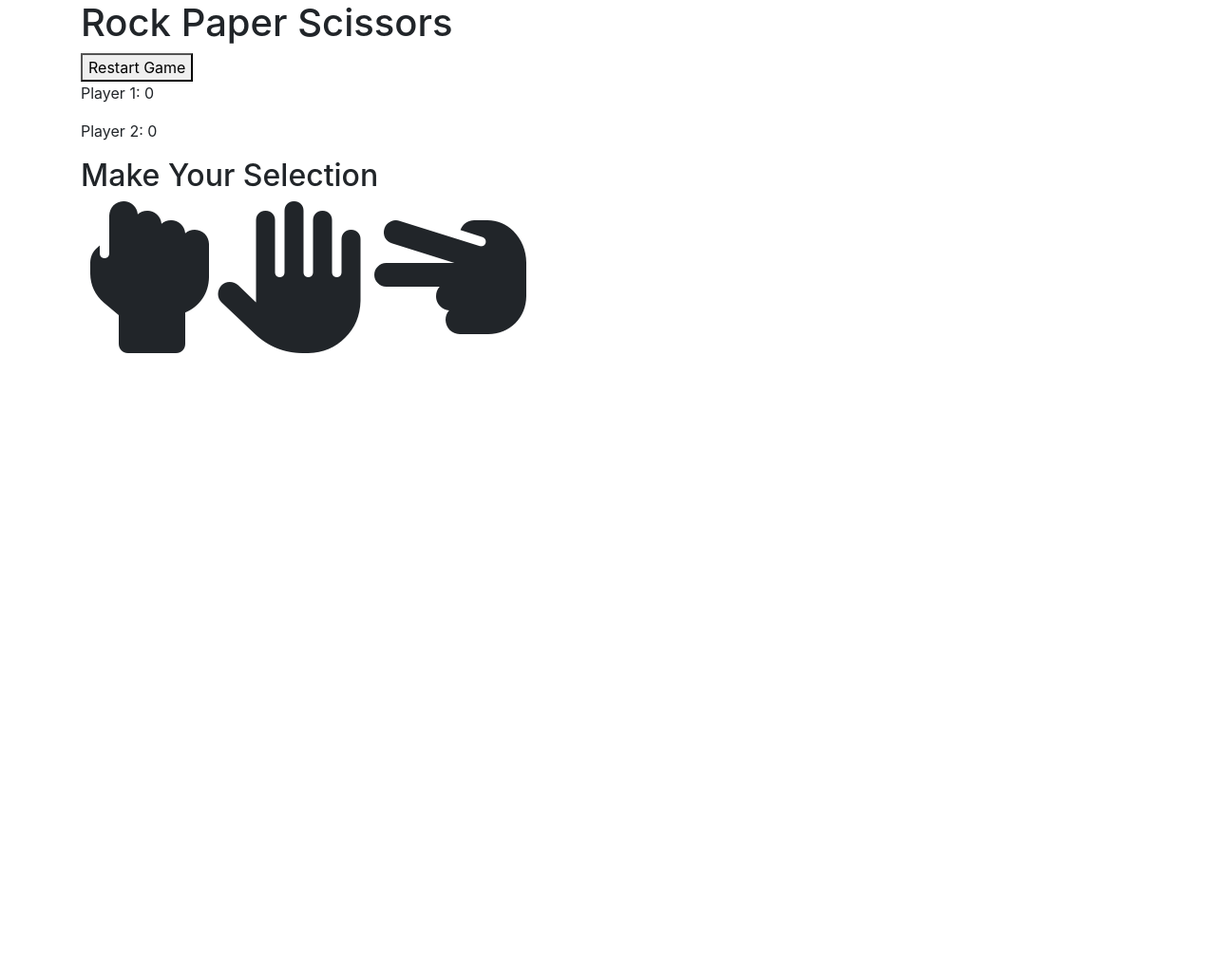
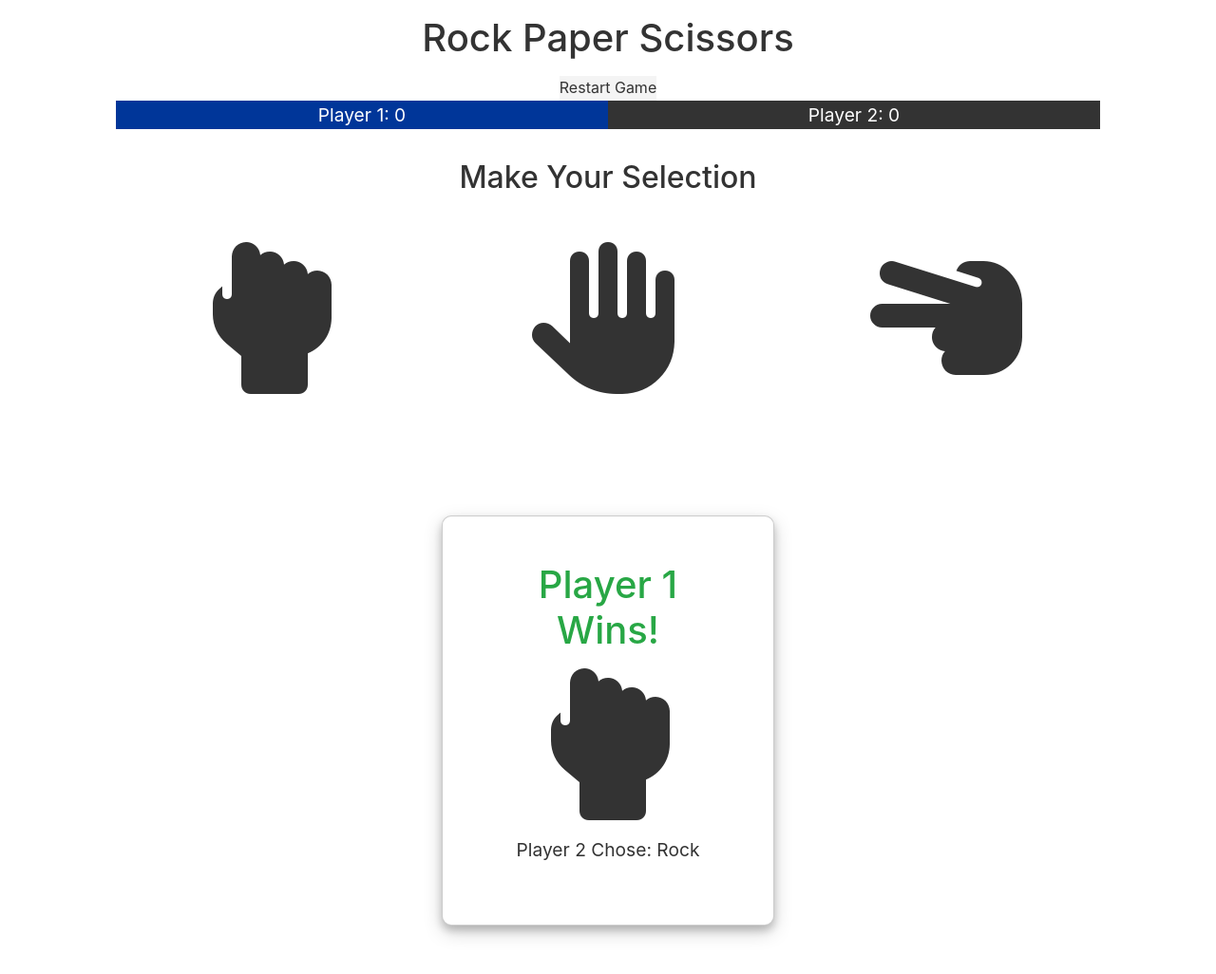
Before and after one commit to clarkalms/RPS-Multiplayer, a plain HTML site: page index.html in a window 1280 px wide. Shown: the whole page at 95% size. Before the commit the page ends 800 px from the top, so only its background shows below. Drawn offline with nearby package versions, Linux system fonts and the light colour scheme.

Commit message:
added basic css for page and modal

```diff
--- a/css/modal.css
+++ b/css/modal.css
@@ -0,0 +1,45 @@
+:root {
+    --modal-duration: 1s;
+}
+
+.modal {
+    display: contents;
+    position: fixed;
+    z-index: 1;
+    left: 0;
+    right: 0;
+    height: 100%;
+    width: 100%;
+    overflow: auto;
+    background: rgba(0, 0, 0, 0.5);
+}
+
+.modal-content {
+    background: #fff;
+    text-align: center;
+    margin: 10% auto;
+    width: 350px;
+    border-radius: 10px;
+    padding: 3rem;
+    box-shadow: 0 5px 8px 0 rgba(0, 0, 0, 0.2), 0 7px 20px 0 rgba(0, 0, 0, 0.17);
+    animation-name: modalopen;
+    animation-duration: var(--modal-duration);
+}
+
+.modal-content h1 {
+    margin-bottom: 1rem;
+}
+
+.modal-content p {
+    font-size: 1.2rem;
+    margin-top: 1rem;
+}
+
+@keyframes modalopen {
+    from {
+        opacity: 0;
+    }
+    to {
+        opacity: 1;
+    }
+}
--- a/css/style.css
+++ b/css/style.css
@@ -0,0 +1,111 @@
+@import url("https://fonts.googleapis.com/css?family=Roboto&display=swap");
+
+:root {
+    --primary-color: #003699;
+    --dark-color: #333;
+    --light-color: #f4f4f4;
+    --lose-color: #dc3545;
+    --win-color: #28a745;
+    --modal-duration: 1s;
+
+}
+
+* {
+    box-sizing: border-box;
+    padding: 0;
+    margin: 0;
+}
+
+body {
+    font-family: -apple-system, BlinkMacSystemFont, 'Segoe UI', Roboto, Oxygen, Ubuntu, Cantarell, 'Open Sans', 'Helvetica Neue', sans-serif;
+    line-height: 1.6;
+    background: #fff;
+    color: #333;
+}
+
+.container {
+    max-width: 1100px;
+    margin: auto;
+    overflow: hidden;
+    padding: 0 2rem;
+    text-align: center;
+}
+
+.restart-btn {
+    display: inline-block;
+    background: var(--light-color);
+    color: #333;
+    padding: 0.4rem 1.3;
+    font-size: 1rem;
+    cursor: pointer;
+    outline: none;
+    border: none;
+}
+
+.restart-btn:hover {
+    background: var(--primary-color);
+    color: #fff;
+}
+
+.header {
+    text-align: center;
+    margin: 1rem 0;
+}
+
+.header h1 {
+    margin-bottom: 1rem;
+}
+
+.score {
+    display: grid;
+    grid-template-columns: repeat(2, 1fr);
+    font-size: 1.2rem;
+}
+
+.score p:first-child {
+    background: var(--primary-color);
+    color: #fff;
+
+}
+
+.score p:last-child {
+    background: var(--dark-color);
+    color: #fff;
+
+}
+
+.choices {
+    display: grid;
+    grid-template-columns: repeat(3, 1fr);
+    grid-gap: 2rem;
+    margin-top: 3rem;
+    text-align: center;
+}
+
+.choice {
+    cursor: pointer;
+}
+
+.choice:hover {
+    color: var(--primary-color);
+}
+
+.text-win {
+    color: var(--win-color);
+}
+
+.text-lose {
+    color: var(--lose-color);
+}
+
+@media (max-width: 700px) {
+    .choice {
+        font-size: 110px;
+    }
+}
+
+@media (max-width: 500px) {
+    .choice {
+        font-size: 80px;
+    }
+}
--- a/index.html
+++ b/index.html
@@ -13,6 +13,7 @@
       rel="stylesheet"
       href="https://maxcdn.bootstrapcdn.com/font-awesome/4.7.0/css/font-awesome.min.css"
     />
+    <link href="https://fonts.googleapis.com/css?family=Roboto&display=swap" rel="stylesheet">
     <link rel="stylesheet" href="css/style.css" />
     <link rel="stylesheet" href="css/modal.css" />
     <script src="https://kit.fontawesome.com/7b888d43de.js"></script>
@@ -37,12 +38,12 @@
       </div>
       <div class="modal">
           <div id="result" class="modal-content">
-              <h1>Player 1 Wins!</h1>
+              <h1 class='text-win'>Player 1 Wins!</h1>
               <i class="fas fa-hand-rock fa-10x"></i>
               <p>Player 2 Chose: Rock</p>
           </div>
       </div>
     <script src="https://code.jquery.com/jquery-3.3.1.min.js"></script>
-    <script src="app.js"></script>
+    <script src="js/app.js"></script>
   </body>
 </html>
```
